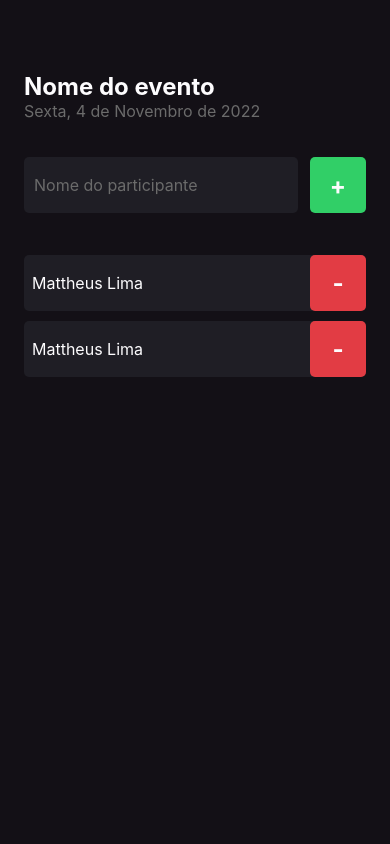
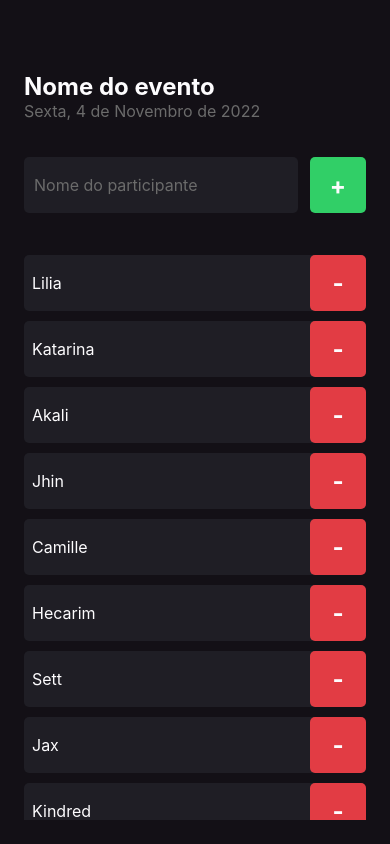
Before and after one commit to matheuslima99/imHere-RN, a React Native app: screen / in a window 390 px wide. Built offline with nearby package versions, Linux system fonts and the light colour scheme.

Commit message:
Home page - List of participants

```diff
--- a/src/components/Participant/index.tsx
+++ b/src/components/Participant/index.tsx
@@ -1,12 +1,17 @@
 import { Text, TouchableOpacity, View } from "react-native";
 import { styles } from "./styles";
 
-export function Participant() {
+interface ParticipantProps {
+  name: string;
+  onRemove: () => void;
+}
+
+export function Participant({ name, onRemove }: ParticipantProps) {
   return (
     <View style={styles.container}>
-      <Text style={styles.name}>Mattheus Lima</Text>
+      <Text style={styles.name}>{name}</Text>
 
-      <TouchableOpacity style={styles.button}>
+      <TouchableOpacity style={styles.button} onPress={onRemove}>
         <Text style={styles.buttonText}>-</Text>
       </TouchableOpacity>
     </View>
--- a/src/screens/Home/index.tsx
+++ b/src/screens/Home/index.tsx
@@ -1,10 +1,33 @@
-import { Text, TextInput, TouchableOpacity, View } from "react-native";
+import {
+  FlatList,
+  ScrollView,
+  Text,
+  TextInput,
+  TouchableOpacity,
+  View,
+} from "react-native";
 import { styles } from "./styles";
 import { Participant } from "../../components/Participant";
 
 export function Home() {
+  const participants = [
+    "Lilia",
+    "Katarina",
+    "Akali",
+    "Jhin",
+    "Camille",
+    "Hecarim",
+    "Sett",
+    "Jax",
+    "Kindred",
+  ];
+
   function handleParticipantAdd() {
     console.log("add");
+  }
+
+  function handleParticipantRemove() {
+    console.log("remove");
   }
 
   return (
@@ -25,8 +48,24 @@
         </TouchableOpacity>
       </View>
 
-      <Participant />
-      <Participant />
+      <FlatList
+        data={participants}
+        keyExtractor={(item) => item}
+        renderItem={({ item }) => (
+          <Participant
+            key={item}
+            name={item}
+            onRemove={handleParticipantRemove}
+          />
+        )}
+        showsVerticalScrollIndicator={false}
+        ListEmptyComponent={() => (
+          <Text style={styles.listEmptyText}>
+            Ninguém chegou no evento ainda? Adicione participantes a sua lista
+            de presença.
+          </Text>
+        )}
+      />
     </View>
   );
 }
--- a/src/screens/Home/styles.ts
+++ b/src/screens/Home/styles.ts
@@ -20,7 +20,7 @@
     widt: "100%",
     flexDirection: "row",
     marginTop: 36,
-    marginBottom: 42
+    marginBottom: 42,
   },
   input: {
     flex: 1,
@@ -45,4 +45,9 @@
     alignItems: "center",
     justifyContent: "center",
   },
+  listEmptyText: {
+    color: "#FDFCFE",
+    fontSize: 14,
+    textAlign: "center",
+  },
 });
```
